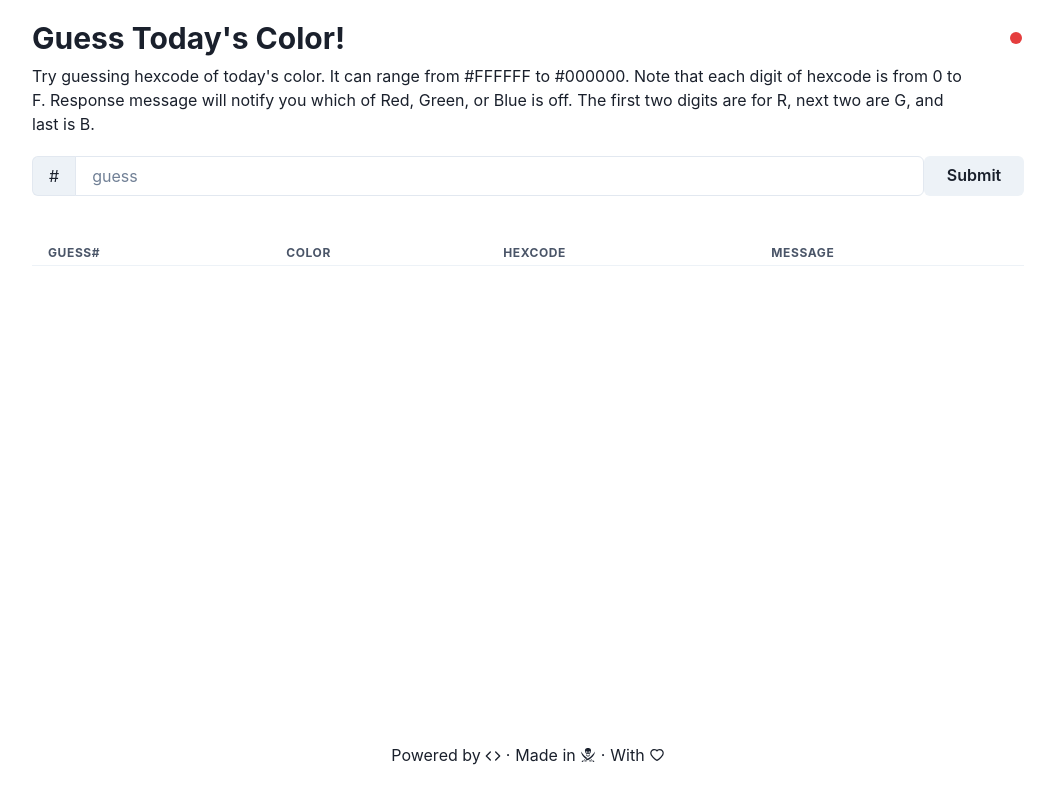
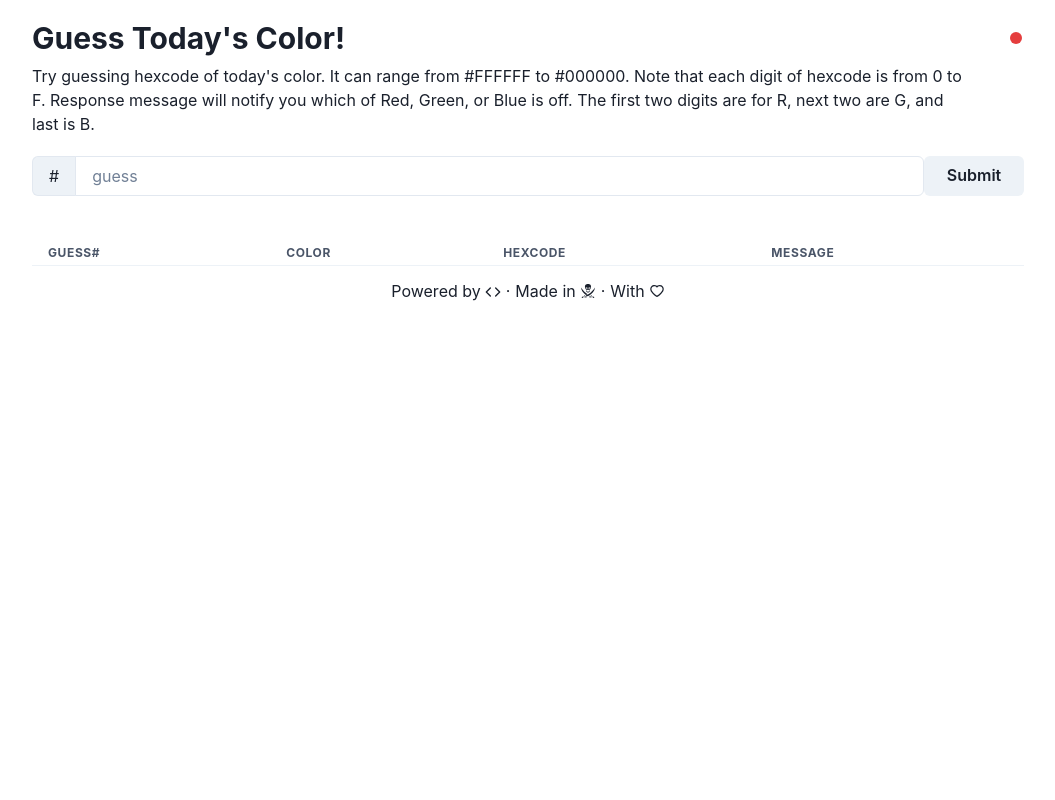
Before and after one commit to HOYOUNG98/fox, a Next.js app in the folder web/: page / in a window 1280 px wide. Shown: the whole page, without its empty margins (112-1167 px from the left). Built offline with nearby package versions, Linux system fonts and the light colour scheme.

Commit message:
Footer remains height & Table has scroll

```diff
--- a/web/components/footer.tsx
+++ b/web/components/footer.tsx
@@ -7,7 +7,7 @@ import NextLink from "next/link";
 
 export const Footer: FC = () => {
   return (
-    <Center h="50px">
+    <Center minH="50px" maxH="50px">
       Powered by
       <NextLink href="https://github.com/HOYOUNG98/fox" passHref>
         <Icon as={FiCode} marginTop="2px" marginLeft="4px" marginRight="5px" />
--- a/web/components/guessTable.tsx
+++ b/web/components/guessTable.tsx
@@ -18,7 +18,7 @@ interface GuessTableProps {
 
 export const GuessTable: FC<GuessTableProps> = ({ guesses }) => {
   return (
-    <TableContainer>
+    <TableContainer overflowY="auto">
       <Table size="sm">
         <Thead>
           <Tr>
--- a/web/pages/index.tsx
+++ b/web/pages/index.tsx
@@ -93,8 +93,6 @@ const Home: NextPage = () => {
         />
 
         <GuessTable guesses={guesses} />
-
-        <Spacer />
         <Footer />
       </Flex>
     </Container>
```
